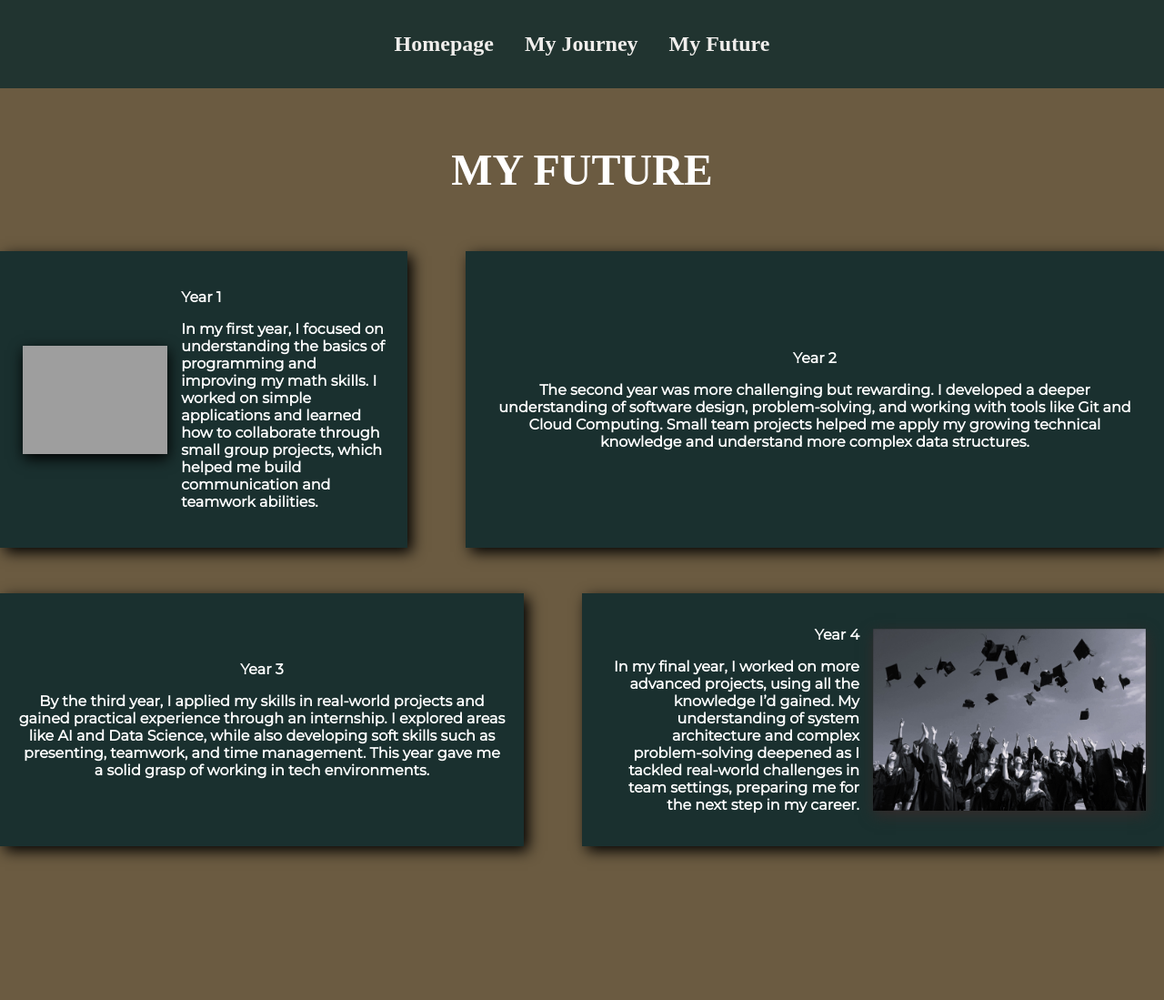
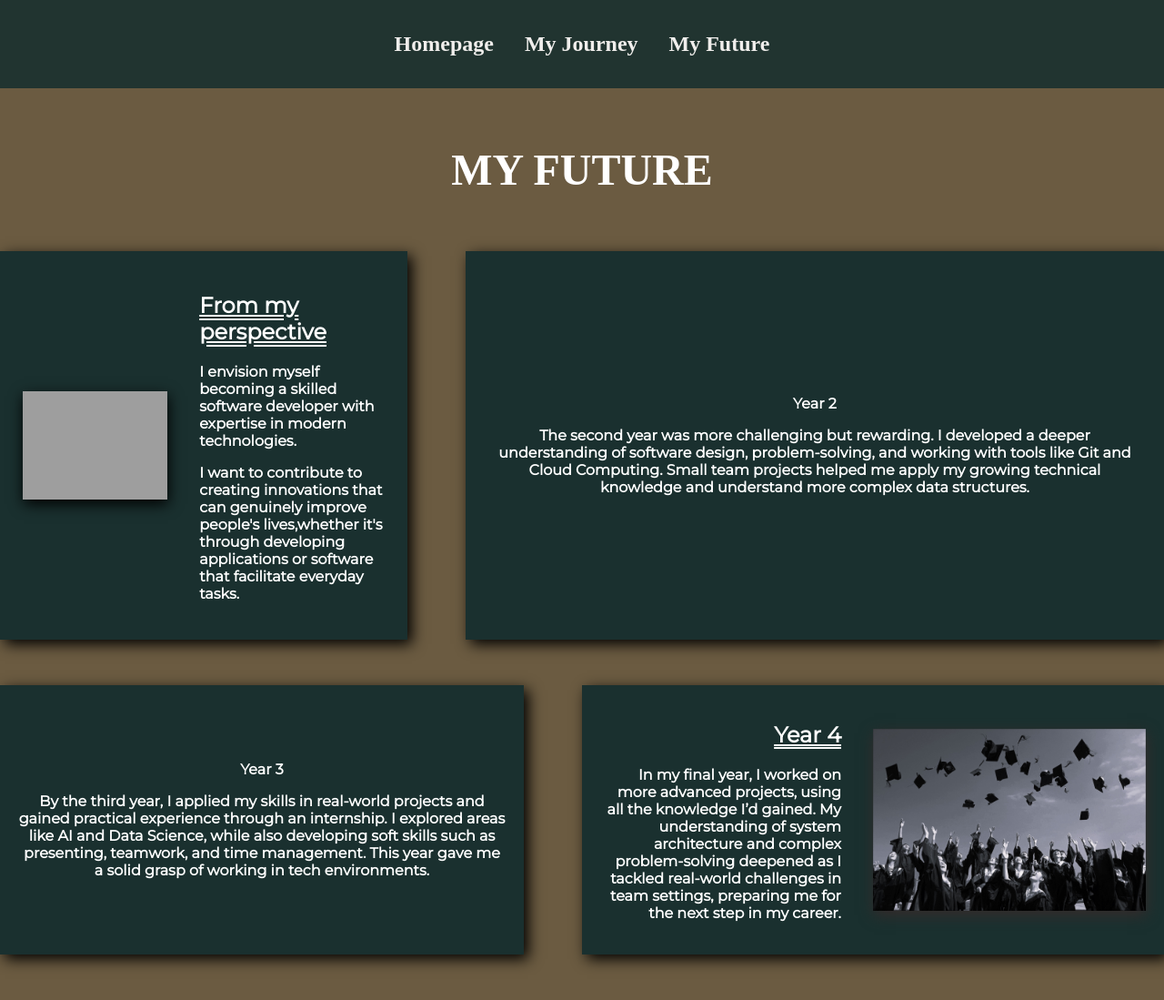
Before and after one commit to dannypsx/6709650508_MyCSTUStory, a plain HTML site: page myfuture.html in a window 1280 px wide. Shown: the whole page at 91% size. Before the commit the page ends 980 px from the top, so only its background shows below. Drawn offline with Linux system fonts and the light colour scheme; grey boxes are pictures that could not be loaded; a web font is replaced by a local one.

Commit message:
padding my future text

```diff
--- a/myfuture.html
+++ b/myfuture.html
@@ -26,13 +26,20 @@
                     <img id="myftimg1" src="resources/myftpic1.jpg" alt="" width="40%" height="auto"
                         style="margin-right: 15px;">
                     <div>
+
+                        <h2>From my perspective</h2>
+
                         <p>
-                            Year 1
+                            I envision myself becoming a skilled software developer with
+                            expertise in modern
+                            technologies.
                         </p>
                         <p>
-                            In my first year, I focused on understanding the basics of programming and improving my math
-                            skills. I worked on simple applications and learned how to collaborate through small group
-                            projects, which helped me build communication and teamwork abilities.
+                            I want to contribute to creating innovations that can genuinely improve people's
+                            lives,whether
+                            it's
+                            through
+                            developing applications or software that facilitate everyday tasks.
                         </p>
                     </div>
                 </div>
@@ -80,9 +87,9 @@
                     <img id="myftimg2" src="resources/myftpic2.jpg" alt="" width="50%" height="auto"
                         style="margin-left: 15px;">
                     <div>
-                        <p>
+                        <h2>
                             Year 4
-                        </p>
+                        </h2>
                         <p>
                             In my final year, I worked on more advanced projects, using all the knowledge I’d gained. My
                             understanding of system architecture and complex problem-solving deepened as I tackled
--- a/mystyle.css
+++ b/mystyle.css
@@ -188,12 +188,23 @@ nav a:hover {
 }
 
 #myft1-1 {
+    p {
+        padding-left: 20px;
+    }
+
+    h2 {
+        padding-left: 20px;
+        text-decoration: double underline;
+
+    }
+
     background-color: rgb(26, 48, 47);
     padding-right: 40px;
     padding-left: 40px;
     box-shadow: 5px 5px 15px rgb(0, 0, 0);
     padding: 25px;
     text-align: left;
+
 
 }
 
@@ -217,6 +228,16 @@ nav a:hover {
 }
 
 #myft2-2 {
+    p {
+        padding-right: 20px;
+    }
+
+    h2 {
+        padding-right: 20px;
+        text-decoration: double underline;
+
+    }
+
     background-color: rgb(26, 48, 47);
     padding: 20px;
     box-shadow: 5px 5px 15px rgb(0, 0, 0);
```
